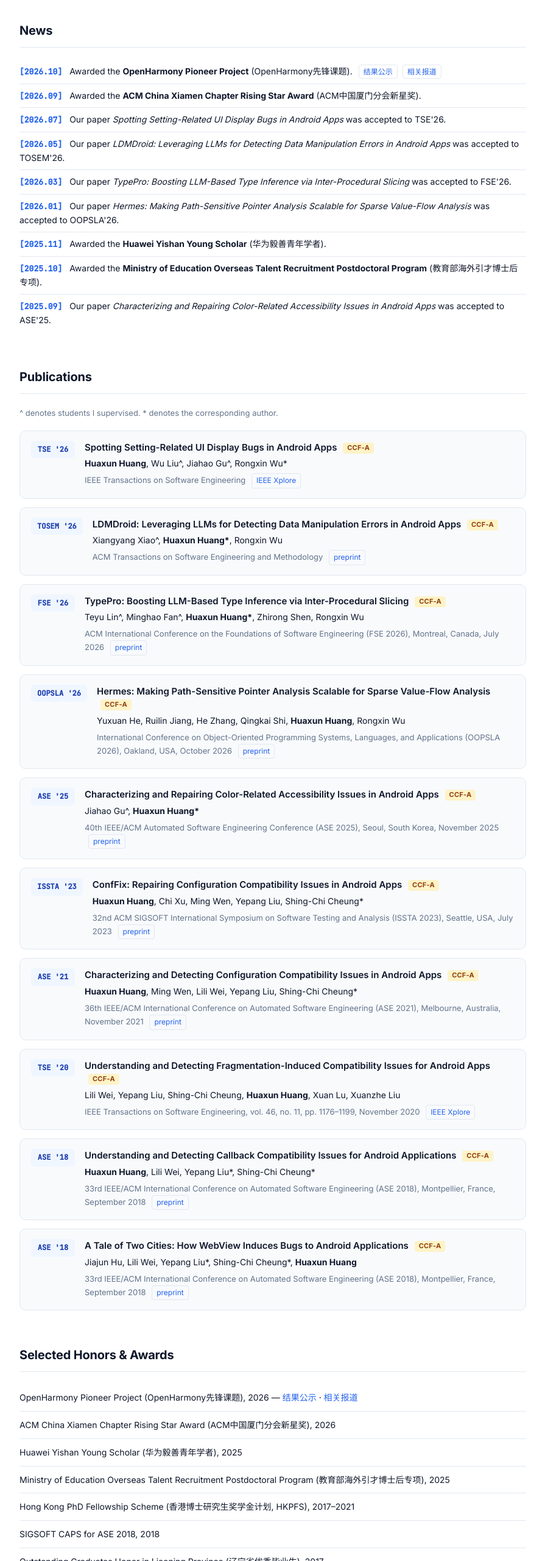
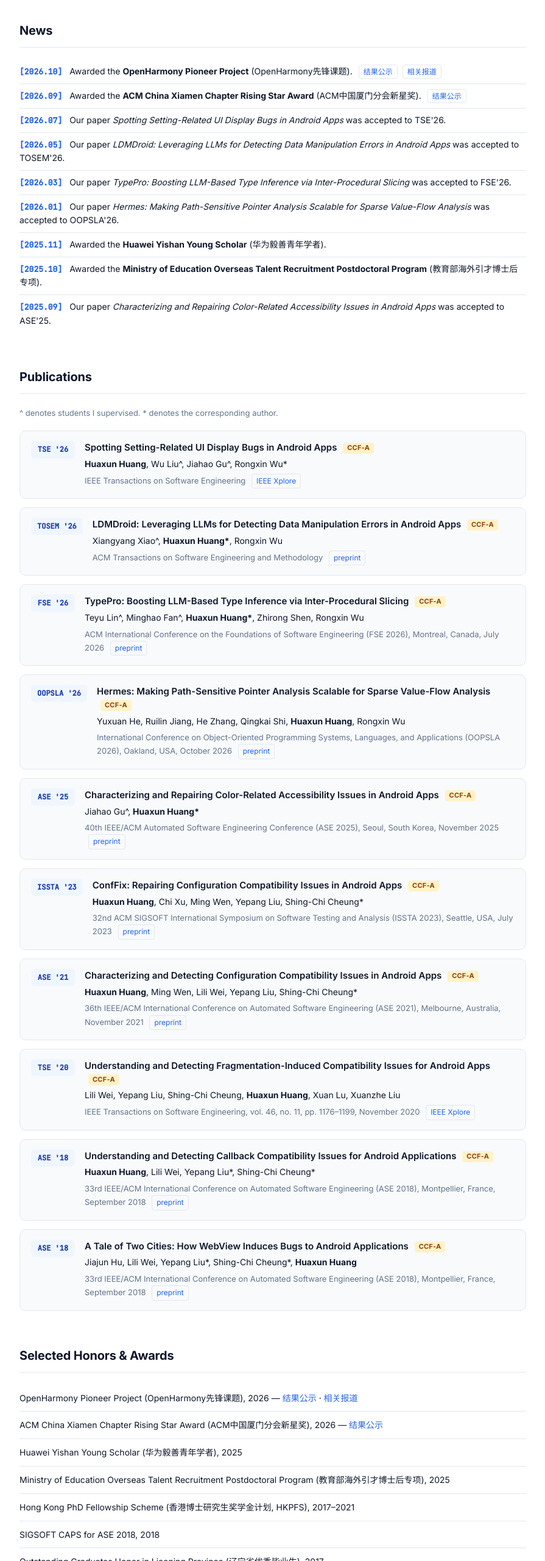
Before and after one commit to huaxunhuang/huaxunhuang.github.io, a plain HTML site: page index.html in a window 1280 px wide. Shown: the part 872-3432 px from the top of the page at 61% size, without its empty margins (192-1087 px from the left). Drawn offline with Linux system fonts and the light colour scheme.

Commit message:
Add ACM China Xiamen Chapter Rising Star Award link

```diff
--- a/index.html
+++ b/index.html
@@ -74,7 +74,7 @@
       <h2>News</h2>
       <ul class="news-list">
         <li class="news"><span class="news-date">[2026.10]</span> Awarded the <strong>OpenHarmony Pioneer Project</strong> (OpenHarmony先锋课题). <span class="pub-links"><a href="https://mp.weixin.qq.com/s/lQDvBKD2ULQoHbpvLnv5Mw">结果公示</a><a href="https://mp.weixin.qq.com/s/zv-wdbhOjIaHgstdIDolHQ">相关报道</a></span></li>
-        <li class="news"><span class="news-date">[2026.09]</span> Awarded the <strong>ACM China Xiamen Chapter Rising Star Award</strong> (ACM中国厦门分会新星奖).</li>
+        <li class="news"><span class="news-date">[2026.09]</span> Awarded the <strong>ACM China Xiamen Chapter Rising Star Award</strong> (ACM中国厦门分会新星奖). <span class="pub-links"><a href="https://mp.weixin.qq.com/s/J4Q63hH7L_MWUp7XwM-9JA">结果公示</a></span></li>
         <li class="news"><span class="news-date">[2026.07]</span> Our paper <em>Spotting Setting-Related UI Display Bugs in Android Apps</em> was accepted to TSE'26.</li>
         <li class="news"><span class="news-date">[2026.05]</span> Our paper <em>LDMDroid: Leveraging LLMs for Detecting Data Manipulation Errors in Android Apps</em> was accepted to TOSEM'26.</li>
         <li class="news"><span class="news-date">[2026.03]</span> Our paper <em>TypePro: Boosting LLM-Based Type Inference via Inter-Procedural Slicing</em> was accepted to FSE'26.</li>
@@ -218,7 +218,7 @@
       <h2>Selected Honors &amp; Awards</h2>
       <ul class="simple-list">
         <li>OpenHarmony Pioneer Project (OpenHarmony先锋课题), 2026 — <a href="https://mp.weixin.qq.com/s/lQDvBKD2ULQoHbpvLnv5Mw">结果公示</a> · <a href="https://mp.weixin.qq.com/s/zv-wdbhOjIaHgstdIDolHQ">相关报道</a></li>
-        <li>ACM China Xiamen Chapter Rising Star Award (ACM中国厦门分会新星奖), 2026</li>
+        <li>ACM China Xiamen Chapter Rising Star Award (ACM中国厦门分会新星奖), 2026 — <a href="https://mp.weixin.qq.com/s/J4Q63hH7L_MWUp7XwM-9JA">结果公示</a></li>
         <li>Huawei Yishan Young Scholar (华为毅善青年学者), 2025</li>
         <li>Ministry of Education Overseas Talent Recruitment Postdoctoral Program (教育部海外引才博士后专项), 2025</li>
         <li>Hong Kong PhD Fellowship Scheme (香港博士研究生奖学金计划, HKPFS), 2017–2021</li>
```
